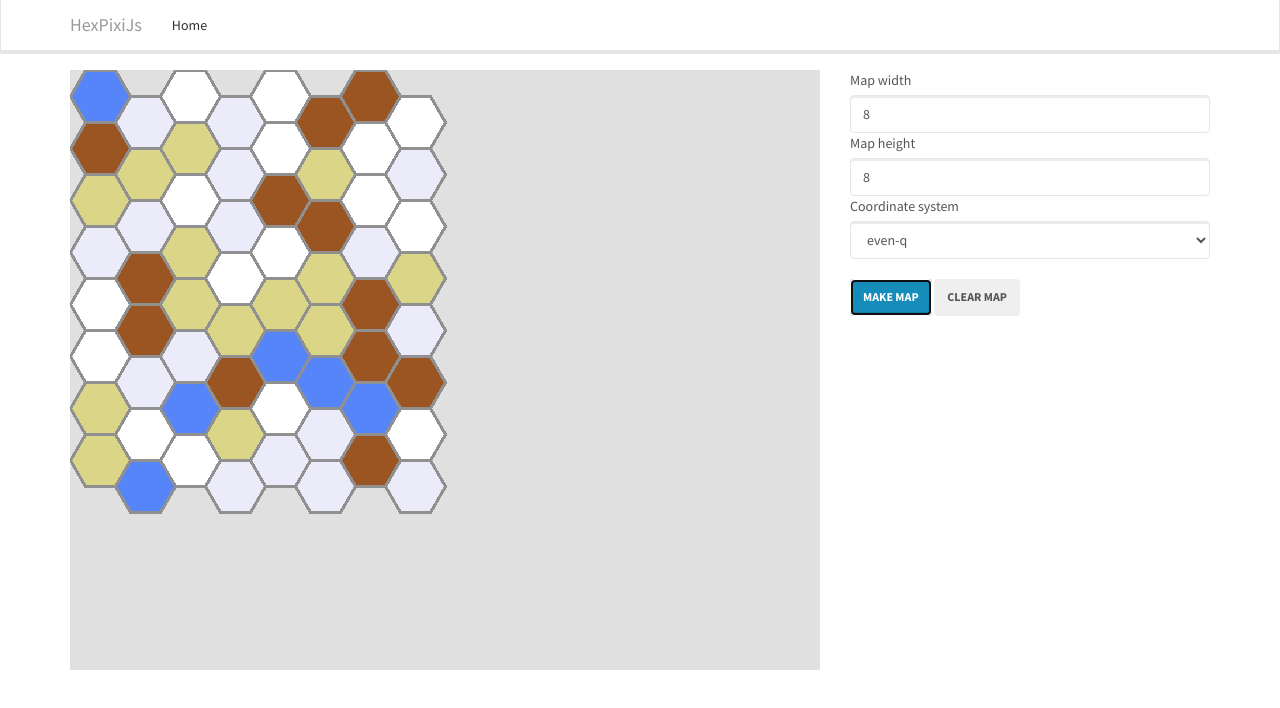
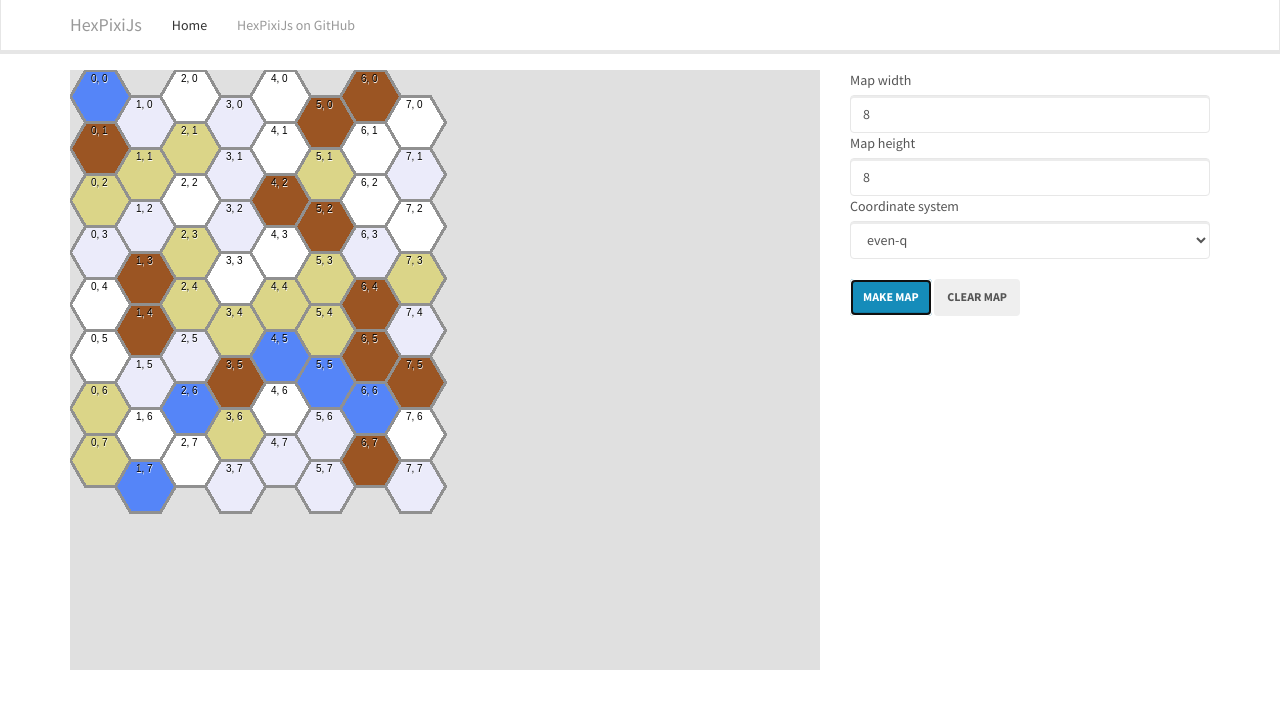
Before and after one commit to DavidBM/HexPixiJs, a plain HTML site: page index.html in a window 1280 px wide. Both pictures are taken after a click on the button "MAKE MAP". Drawn offline with nearby package versions, Linux system fonts and the light colour scheme.

Commit message:
Enabled coordinate text. Added link to github project

```diff
--- a/index.html
+++ b/index.html
@@ -39,6 +39,7 @@
             <div class="collapse navbar-collapse">
                 <ul class="nav navbar-nav">
                     <li class="active"><a href="/">Home</a></li>
+                    <li><a href="https://github.com/mark-harmon/HexPixiJs">HexPixiJs on GitHub</a></li>
                 </ul>
             </div>
             <!--/.nav-collapse -->
--- a/scripts/hpdemo.js
+++ b/scripts/hpdemo.js
@@ -31,7 +31,8 @@
             mapWidth: $("#mapWidth").val(),
             mapHeight: $("#mapHeight").val(),
             coordinateSystem: $("#coordinateSystem").val(),
-            hexLineWidth: 3
+            hexLineWidth: 3,
+            showCoordinates: true
         }
     }
 
```
